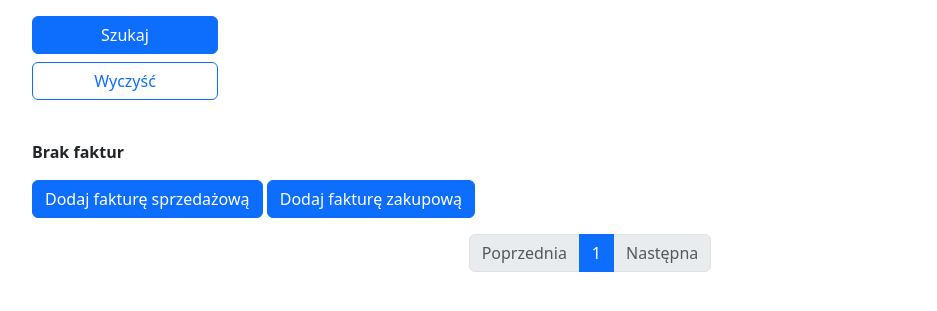
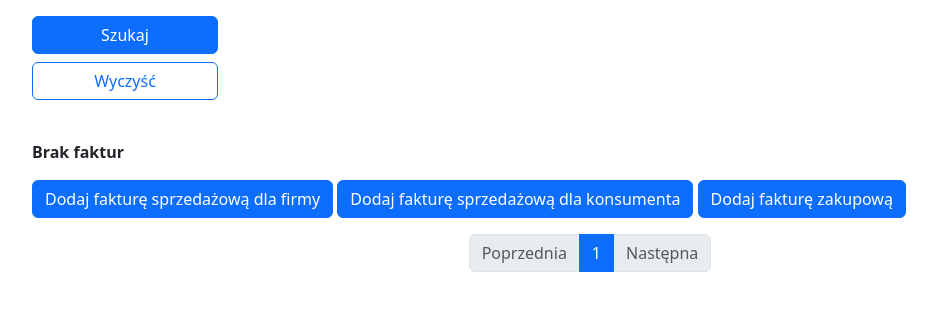
Before and after one commit to devsoft-pl/invoice-factory, a Django app: page /invoices/ in a window 1280 px wide. Shown: the part 112-423 px from the top of the page, without its empty margins (50-987 px from the left). Run offline with Django 3.2, Linux system fonts and the light colour scheme; the visitor is signed in with stand-in values (Sample User, id 1); data that the repository does not hold is empty; parts of the project's set-up code (start-up, migrations or seed data) failed here and were passed over.

Commit message:
feat: add new template: create_sell_person_invoice

```diff
--- a/templates/invoices/list_invoices.html
+++ b/templates/invoices/list_invoices.html
@@ -89,7 +89,8 @@
         </div>
         <div class="row">
             <div class="col">
-                <a class="btn btn-primary mt-3" href="{% url 'invoices:create_sell_invoice' %}">Dodaj fakturę sprzedażową</a>
+                <a class="btn btn-primary mt-3" href="{% url 'invoices:create_sell_invoice' %}">Dodaj fakturę sprzedażową dla firmy</a>
+                <a class="btn btn-primary mt-3" href="{% url 'invoices:create_sell_person_invoice' %}">Dodaj fakturę sprzedażową dla konsumenta</a>
                 <a class="btn btn-primary mt-3" href="{% url 'invoices:create_buy_invoice' %}">Dodaj fakturę zakupową</a>
             </div>
         </div>
```
